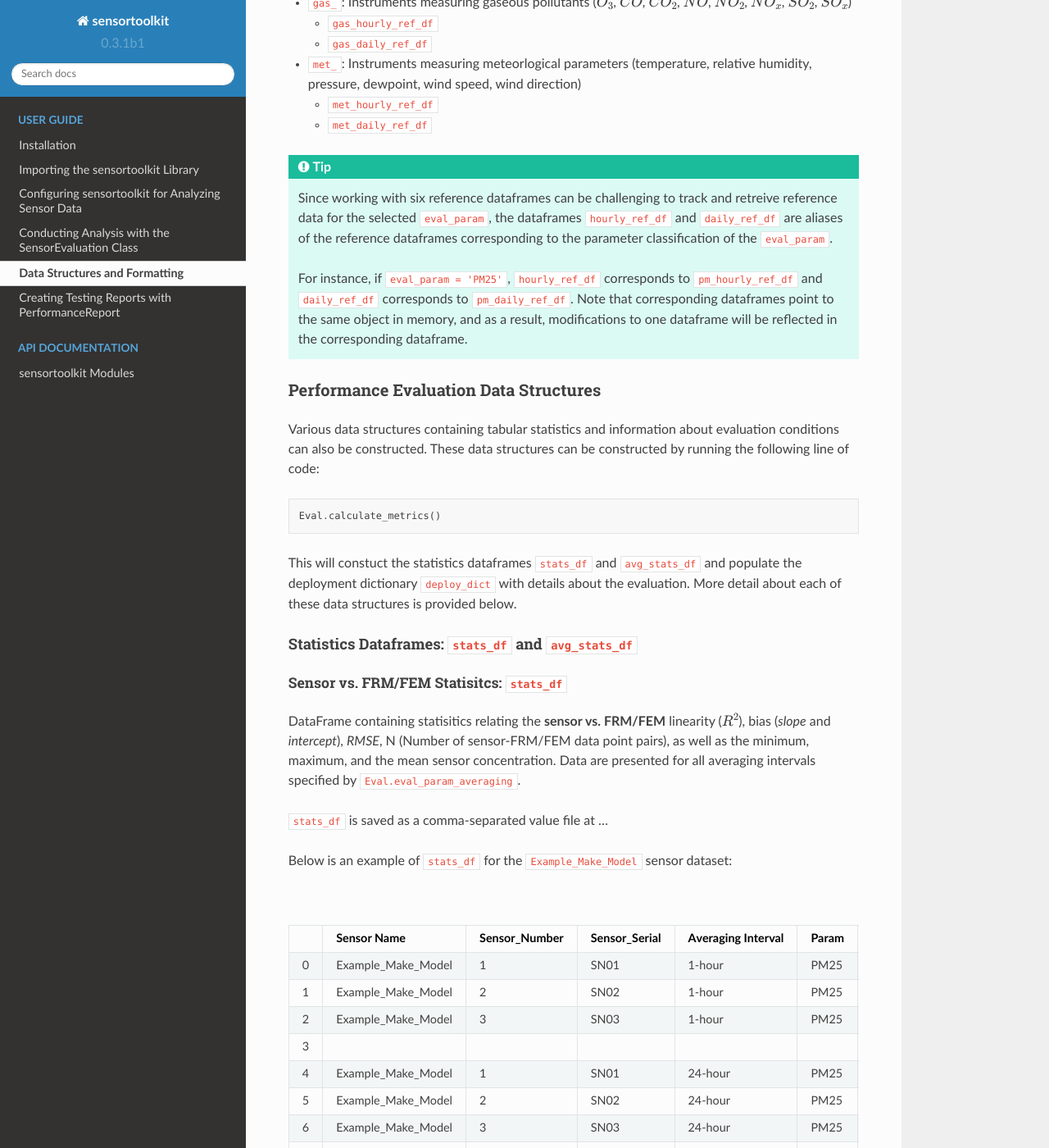
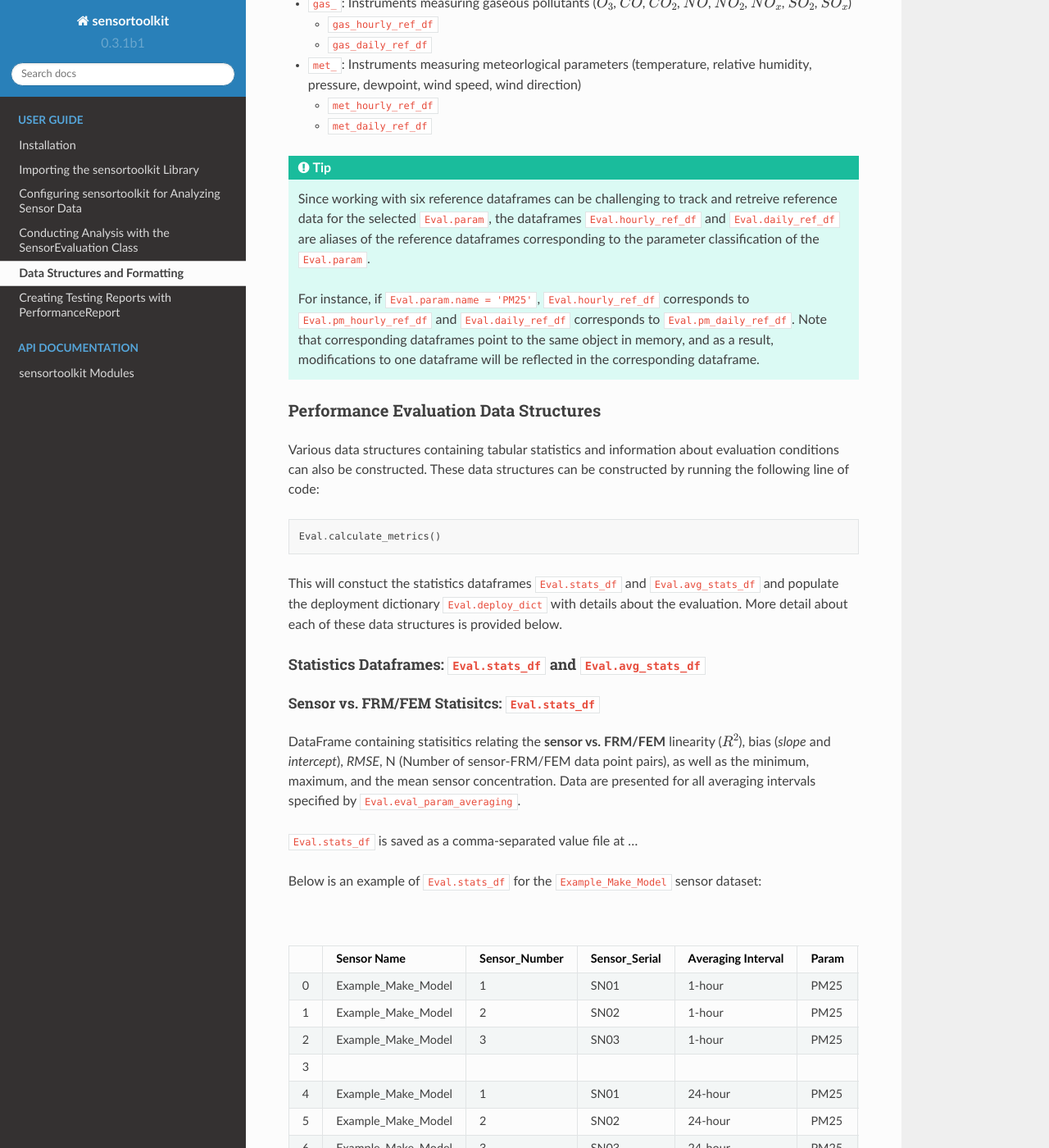
Before and after one commit to USEPA/sensortoolkit, a Sphinx documentation site: the page built from docs/source/datastructures.rst, in a window 1280 px wide and 1400 px high, scrolled down 3510 px. Shown: the whole window at 82% size. Built offline with Sphinx 7.4.7 and the Read the Docs theme 2.0.0, drawn with Linux system fonts in a browser that asks for light colours; the version number is read from the project's files by our own code; some of the changed text lies outside the part shown.

```diff
--- a/docs/source/datastructures.rst
+++ b/docs/source/datastructures.rst
@@ -26,9 +26,9 @@ Sensor Data List Containers
 
 Sensor data files that have been imported and processed into the S-DFS scheme are
 sorted based on the interval between consecutive timestamps. Data sets at the
-original recorded sampling frequency of the sensor are placed in a list named ``full_df_list``.
+original recorded sampling frequency of the sensor are placed in a list named ``Eval.full_df_list``.
 Data sets that have been averaged to 1-hour and 24-hour averages are placed in
-``hourly_df_list`` and ``daily_df_list``, respectively. These lists contain data sets
+``Eval.hourly_df_list`` and ``Eval.daily_df_list``, respectively. These lists contain data sets
 for all sensors in the evaluation cohort, and are referred to here as list containers
 for pandas Dataframes as these lists hold or `contain` data sets in the `pandas.DataFrame object <https://pandas.pydata.org/docs/reference/frame.html>`_
 format.
@@ -37,7 +37,7 @@ format.
    Data sets for sensor units within each list container are organized by the order
    each unit serial ID appears in the ``Eval.serials`` dictionary.
 
-   For example, if the ``serials`` dictionary lists three sensors as
+   For example, if the ``Eval.serials`` dictionary lists three sensors as
 
    .. code-block:: python
 
@@ -55,14 +55,14 @@ format.
                              pandas.DataFrame]
 
    then the pandas DataFrame object corresponding to sensor ``SN01`` is found at
-   the first position within the ``hourly_df_list``, i.e., index position zero:
+   the first position within the ``Eval.hourly_df_list``, i.e., index position zero:
 
    .. code-block:: python
 
       sn01_dataset =  Eval.hourly_df_list[0]
 
 
-Example dataset within ``full_df_list``
+Example dataset within ``Eval.full_df_list``
 ^^^^^^^^^^^^^^^^^^^^^^^^^^^^^^^^^^^^^^^
 
     .. note::
@@ -74,7 +74,7 @@ Example dataset within ``full_df_list``
        :header-rows: 1
        :widths: auto
 
-Example dataset within ``hourly_df_list``
+Example dataset within ``Eval.hourly_df_list``
 ^^^^^^^^^^^^^^^^^^^^^^^^^^^^^^^^^^^^^^^^^
 
   .. note::
@@ -86,7 +86,7 @@ Example dataset within ``hourly_df_list``
      :header-rows: 1
      :widths: auto
 
-Example dataset within ``daily_df_list``
+Example dataset within ``Eval.daily_df_list``
 ^^^^^^^^^^^^^^^^^^^^^^^^^^^^^^^^^^^^^^^^
 
   .. note::
@@ -122,12 +122,13 @@ naming convention for the prefix of each DataFrame:
 .. tip::
 
   Since working with six reference dataframes can be challenging to track and retreive
-  reference data for the selected ``eval_param``, the dataframes ``hourly_ref_df`` and
-  ``daily_ref_df`` are aliases of the reference dataframes corresponding to the parameter
-  classification of the ``eval_param``.
+  reference data for the selected ``Eval.param``, the dataframes ``Eval.hourly_ref_df`` and
+  ``Eval.daily_ref_df`` are aliases of the reference dataframes corresponding to the parameter
+  classification of the ``Eval.param``.
 
-  For instance, if ``eval_param = 'PM25'``, ``hourly_ref_df`` corresponds to  ``pm_hourly_ref_df`` and ``daily_ref_df`` corresponds
-  to  ``pm_daily_ref_df``. Note that corresponding dataframes point to the same object
+  For instance, if ``Eval.param.name = 'PM25'``, ``Eval.hourly_ref_df`` corresponds to
+  ``Eval.pm_hourly_ref_df`` and ``Eval.daily_ref_df`` corresponds
+  to  ``Eval.pm_daily_ref_df``. Note that corresponding dataframes point to the same object
   in memory, and as a result, modifications to one dataframe will be reflected in the corresponding
   dataframe.
 
@@ -142,14 +143,14 @@ constructed by running the following line of code:
 
   Eval.calculate_metrics()
 
-This will constuct the statistics dataframes ``stats_df`` and ``avg_stats_df`` and
-populate the deployment dictionary ``deploy_dict`` with details about the evaluation.
+This will constuct the statistics dataframes ``Eval.stats_df`` and ``Eval.avg_stats_df`` and
+populate the deployment dictionary ``Eval.deploy_dict`` with details about the evaluation.
 More detail about each of these data structures is provided below.
 
-Statistics Dataframes: ``stats_df`` and ``avg_stats_df``
+Statistics Dataframes: ``Eval.stats_df`` and ``Eval.avg_stats_df``
 ^^^^^^^^^^^^^^^^^^^^^^^^^^^^^^^^^^^^^^^^^^^^^^^^^^^^^^^^
 
-Sensor vs. FRM/FEM Statisitcs: ``stats_df``
+Sensor vs. FRM/FEM Statisitcs: ``Eval.stats_df``
 """""""""""""""""""""""""""""""""""""""""""
 
 DataFrame containing statisitics relating the **sensor vs. FRM/FEM** linearity (:math:`R^2`),
@@ -157,16 +158,16 @@ bias (`slope` and `intercept`), `RMSE`, N (Number of sensor-FRM/FEM data point p
 as the minimum, maximum, and the mean sensor concentration. Data are presented for all
 averaging intervals specified by ``Eval.eval_param_averaging``.
 
-``stats_df`` is saved as a comma-separated value file at ...
+``Eval.stats_df`` is saved as a comma-separated value file at ...
 
-Below is an example of ``stats_df`` for the ``Example_Make_Model`` sensor dataset:
+Below is an example of ``Eval.stats_df`` for the ``Example_Make_Model`` sensor dataset:
 
 .. csv-table:: `stats_df.csv`
    :file: data/stats_df.csv
    :header-rows: 1
    :widths: auto
 
-Sensor vs. Intersensor Average Statistics: ``avg_stats_df``
+Sensor vs. Intersensor Average Statistics: ``Eval.avg_stats_df``
 """""""""""""""""""""""""""""""""""""""""""""""""""""""""""
 
 DataFrame containing statisitics relating the **sensor vs. intersensor average**
@@ -175,16 +176,16 @@ sensor measurements during which all sensors in the testing group reported value
 minimum, maximum, and the mean sensor concentration. Data are presented for all
 averaging intervals specified by ``Eval.eval_param_averaging``.
 
-``avg_stats_df`` is saved as a comma-separated value file at ...
+``Eval.avg_stats_df`` is saved as a comma-separated value file at ...
 
-Below is an example of ``stats_df`` for the ``Example_Make_Model`` sensor dataset:
+Below is an example of ``Eval.stats_df`` for the ``Example_Make_Model`` sensor dataset:
 
 .. csv-table:: `avg_stats_df.csv`
    :file: data/avg_stats_df.csv
    :header-rows: 1
    :widths: auto
 
-Deployment Dictionary: ``deploy_dict``
+Deployment Dictionary: ``Eval.deploy_dict``
 ^^^^^^^^^^^^^^^^^^^^^^^^^^^^^^^^^^^^^^
 
 The deployment dictionary ``Eval.deploy_dict`` contains descriptive statistics and textual information about
@@ -214,7 +215,7 @@ measurements collected by internal sensing components.
 
 The deployment dictionary ``Eval.deploy_dict`` is saved as a JSON file to ...
 
-Below is an example of ``deploy_dict`` for the ``Example_Make_Model`` sensor dataset:
+Below is an example of ``Eval.deploy_dict`` for the ``Example_Make_Model`` sensor dataset:
 
 .. code-block:: json
 
```
Also changed, not shown: other parts of docs/source/datastructures.rst (+1 -1 lines), docs/source/performancereport.rst (+4 -3 lines), docs/source/setup.rst (+9 -9 lines).
